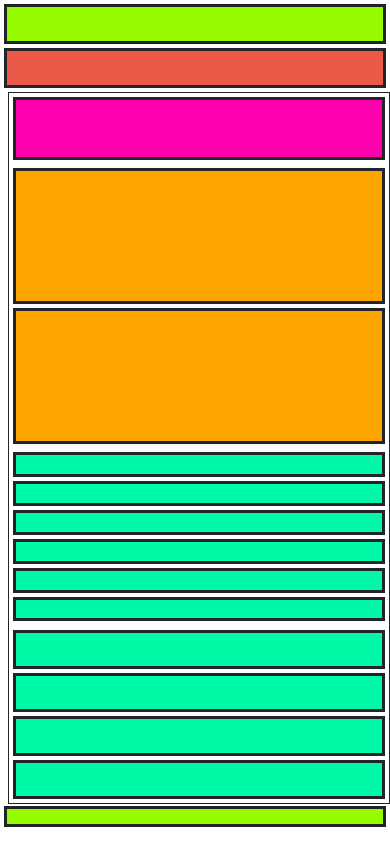
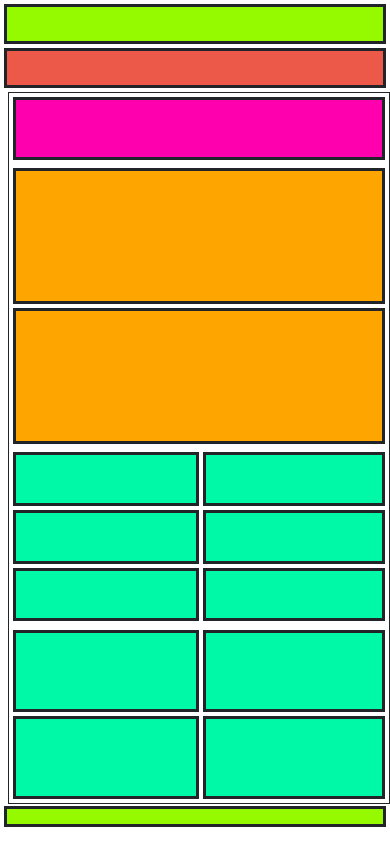
Before and after one commit to SusannaBH/practicaBootstrap, a website: page HTML/gridResponsive02.html in a window 390 px wide. Drawn offline with nearby package versions, Linux system fonts and the light colour scheme.

Commit message:
Ejercicios Ok

```diff
--- a/HTML/gridResponsive02.html
+++ b/HTML/gridResponsive02.html
@@ -41,19 +41,19 @@
                     <div class="col-md col-sm-12 bg-orange border border-dark border-3"></div>
                 </div>
                 <div class="row p-1 d-flex flex-wrap gap-1" style="height: 25%;">
-                    <div class="col-md col-sm-4 col-xs-6 bg-blue border border-dark border-3"></div>
-                    <div class="col-md col-sm-4 col-xs bg-blue border border-dark border-3"></div>
-                    <div class="col-md-3 col-sm col-xs-6 bg-blue border border-dark border-3"></div>
-                    <div class="col-md col-sm-4 col-xs bg-blue border border-dark border-3"></div>
-                    <div class="col-md col-sm-4 col-xs-6 bg-blue border border-dark border-3"></div>
-                    <div class="d-md-none col-sm col-xs bg-blue border border-dark border-3"></div>
+                    <div class="col-md col-sm-4 col-6 bg-blue border border-dark border-3"></div>
+                    <div class="col-md col-sm-4 col bg-blue border border-dark border-3"></div>
+                    <div class="col-md-3 col-sm col-6 bg-blue border border-dark border-3"></div>
+                    <div class="col-md col-sm-4 col bg-blue border border-dark border-3"></div>
+                    <div class="col-md col-sm-4 col-6 bg-blue border border-dark border-3"></div>
+                    <div class="d-md-none col-sm col bg-blue border border-dark border-3"></div>
                 </div>
                 <div class="row p-1 d-flex flex-wrap gap-1" style="height: 25%;">
-                    <div class="col-md col-sm-4 col-xs-6 bg-blue border border-dark border-3"></div>
-                    <div class="col-md col-sm-4 col-xs bg-blue border border-dark border-3"></div>
-                    <div class="col-md-3 col-sm col-xs-6 bg-blue border border-dark border-3"></div>
-                    <div class="col-md col-sm-4 col-xs bg-blue border border-dark border-3"></div>
-                    <div class="col-md d-md-block d-sm-none d-xs-none d-none bg-blue border border-dark border-3"></div>
+                    <div class="col-md col-sm-4 col-6 bg-blue border border-dark border-3"></div>
+                    <div class="col-md col-sm-4 col bg-blue border border-dark border-3"></div>
+                    <div class="col-md-3 col-sm col-6 bg-blue border border-dark border-3"></div>
+                    <div class="col-md col-sm-4 col bg-blue border border-dark border-3"></div>
+                    <div class="col-md d-md-block d-sm-none d-none d-none bg-blue border border-dark border-3"></div>
                 </div>
             </div>
         </div>
```
